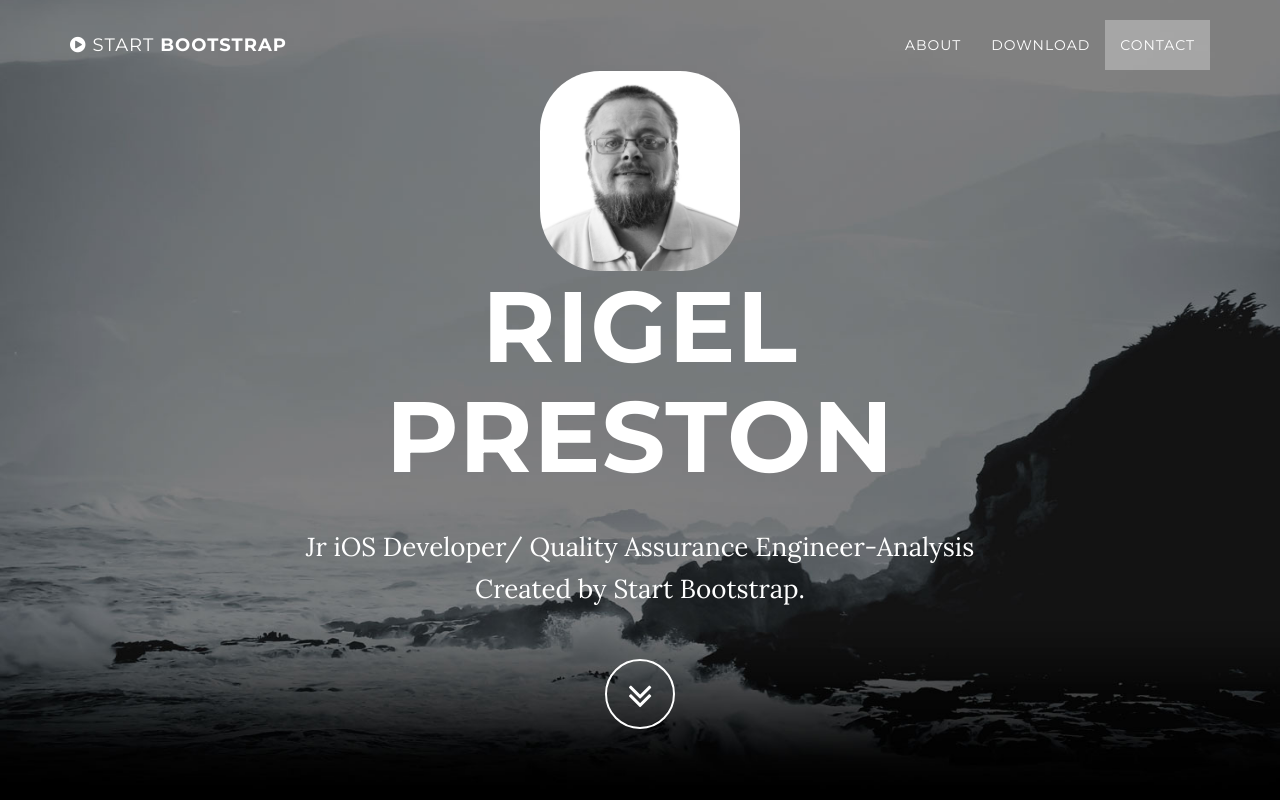
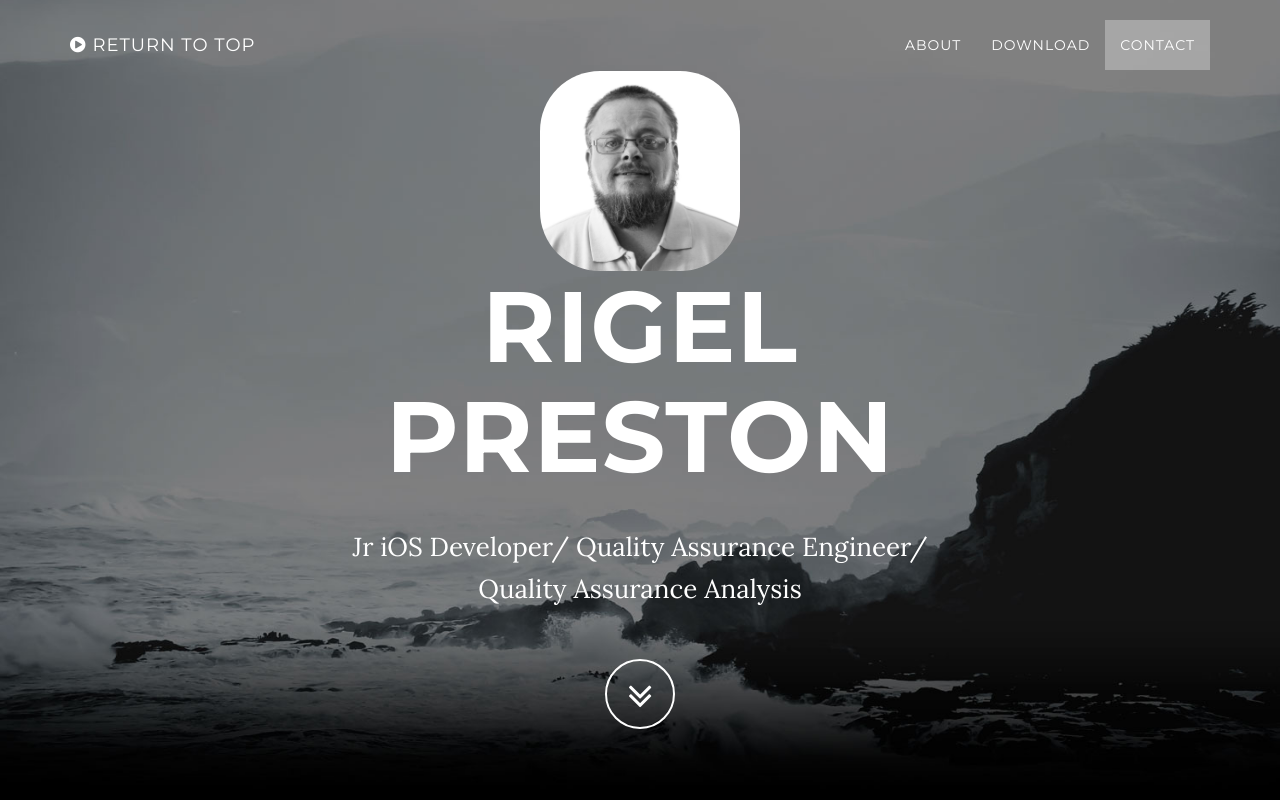
Before and after one commit to Rigelp79/Rigelp79.github.io, a website: page index.html in a window 1280 px wide. Shown: the top 800 px of the page. Drawn offline with nearby package versions, Linux system fonts and the light colour scheme; some packages are replaced by stand-ins of ours.

Commit message:
Update [001]
Changed some text

```diff
--- a/index.html
+++ b/index.html
@@ -42,7 +42,7 @@
                     Menu <i class="fa fa-bars"></i>
                 </button>
                 <a class="navbar-brand page-scroll" href="#page-top">
-                    <i class="fa fa-play-circle"></i> <span class="light">Start</span> Bootstrap
+                    <i class="fa fa-play-circle"></i> <span class="light">Return To Top</span>
                 </a>
             </div>
 
@@ -77,8 +77,8 @@
                     <div class="col-md-8 col-md-offset-2">
                         <img id="myPic" src="img/myPic.jpg" alt="" style="">
                         <h1 class="brand-heading">Rigel Preston</h1>
-                        <p class="intro-text">Jr iOS Developer/ Quality Assurance Engineer-Analysis
-                            <br>Created by Start Bootstrap.</p>
+                        <p class="intro-text">Jr iOS Developer/ Quality Assurance Engineer/
+                            <br>Quality Assurance Analysis</p>
                         <a href="#about" class="btn btn-circle page-scroll">
                             <i class="fa fa-angle-double-down animated"></i>
                         </a>
```
